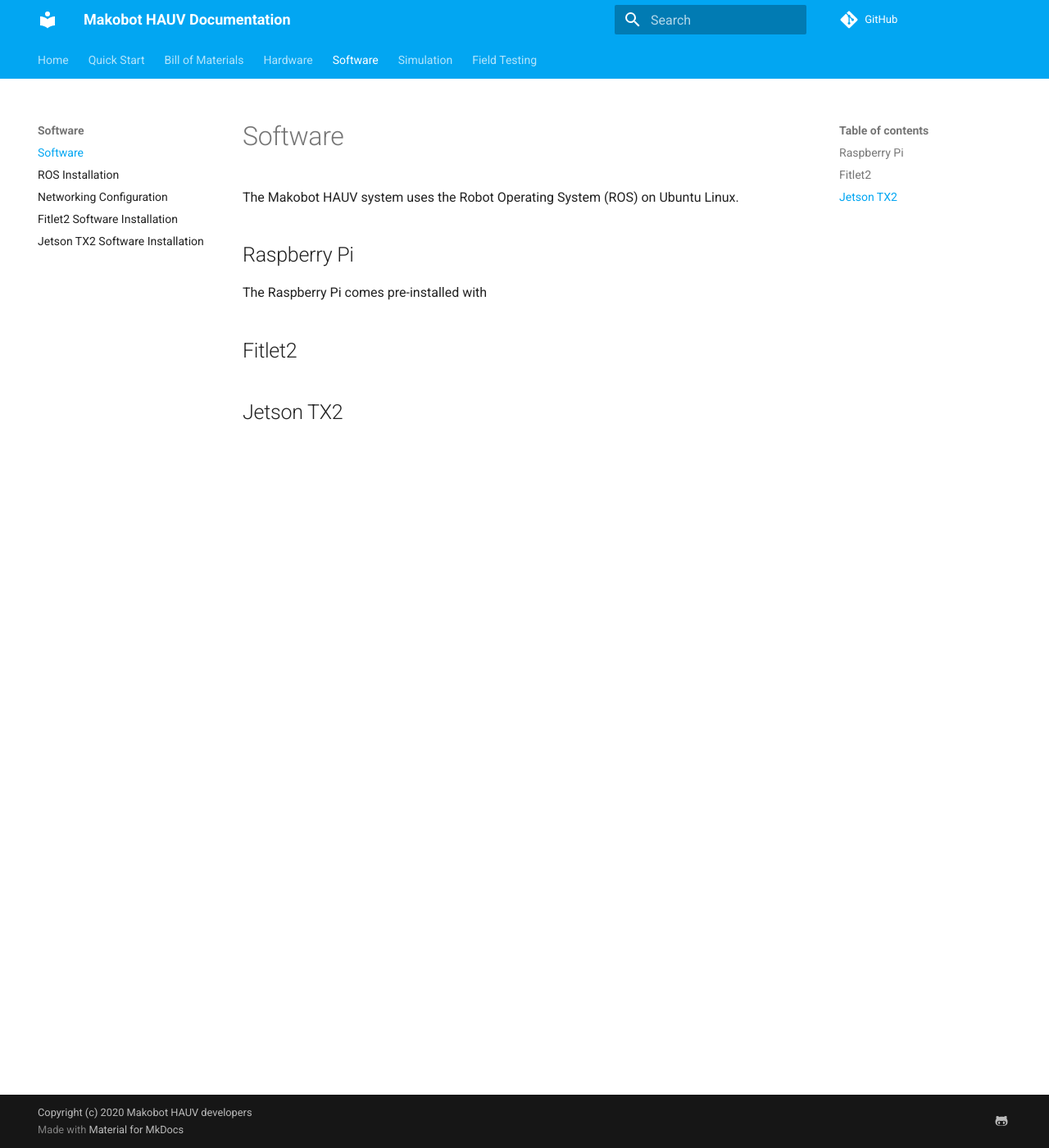
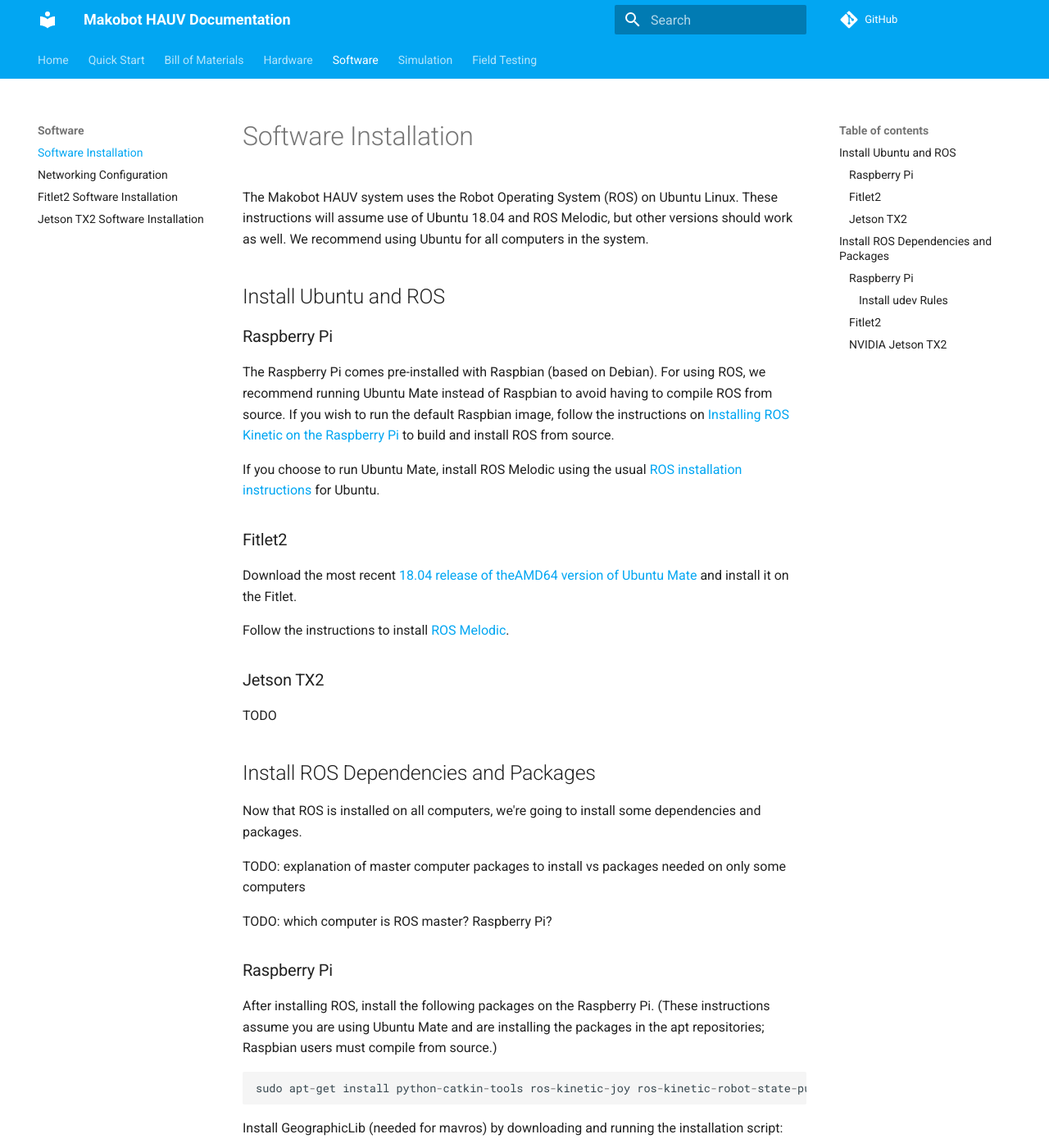
Before and after one commit to makobot-hauv/makobot-docs, an MkDocs documentation site: the page built from docs/software/software.md, in a window 1280 px wide and 1400 px high. Shown: the whole window at 82% size. Built offline with MkDocs 1.6.1 and Material for MkDocs 9.7.7, drawn with Linux system fonts in a browser that asks for light colours; some of the changed text lies outside the part shown.

Commit message:
update ros installation instructions

````diff
--- a/docs/software/software.md
+++ b/docs/software/software.md
@@ -1,14 +1,70 @@
-# Software
+# Software Installation
 
-The Makobot HAUV system uses the Robot Operating System (ROS) on Ubuntu Linux.
+The Makobot HAUV system uses the Robot Operating System (ROS) on Ubuntu Linux. These instructions will assume use of Ubuntu 18.04 and ROS Melodic, but other versions should work as well.  We recommend using Ubuntu for all computers in the system.
+
+## Install Ubuntu and ROS
+
+### Raspberry Pi
+
+The Raspberry Pi comes pre-installed with Raspbian (based on Debian). For using ROS, we recommend running Ubuntu Mate instead of Raspbian to avoid having to compile ROS from source. If you wish to run the default Raspbian image, follow the instructions on [Installing ROS Kinetic on the Raspberry Pi](http://wiki.ros.org/ROSberryPi/Installing%20ROS%20Kinetic%20on%20the%20Raspberry%20Pi) to build and install ROS from source.
+
+If you choose to run Ubuntu Mate, install ROS Melodic using the usual [ROS installation instructions](http://wiki.ros.org/melodic/Installation) for Ubuntu.
 
 
-## Raspberry Pi
+### Fitlet2
 
-The Raspberry Pi comes pre-installed with
+Download the most recent [18.04 release of theAMD64 version of Ubuntu Mate](https://ubuntu-mate.org/download/amd64/) and install it on the Fitlet.
+
+Follow the instructions to install [ROS Melodic](http://wiki.ros.org/melodic/Installation).
+
+### Jetson TX2
+
+TODO
 
 
-## Fitlet2
+
+## Install ROS Dependencies and Packages
+
+Now that ROS is installed on all computers, we're going to install some dependencies and packages.
+
+TODO: explanation of master computer packages to install vs packages needed on only some computers
+
+TODO: which computer is ROS master? Raspberry Pi?
+
+### Raspberry Pi
+
+After installing ROS, install the following packages on the Raspberry Pi. (These instructions assume you are using Ubuntu Mate and are installing the packages in the apt repositories; Raspbian users must compile from source.)
+
+```
+sudo apt-get install python-catkin-tools ros-kinetic-joy ros-kinetic-robot-state-publisher ros-kinetic-robot-localization ros-kinetic-mavros ros-kinetic-mavros-extras ros-kinetic-sound-play
+```
+
+Install GeographicLib (needed for mavros) by downloading and running the installation script:
+
+```
+wget https://raw.githubusercontent.com/mavlink/mavros/master/mavros/scripts/install_geographiclib_datasets.sh
+./install_geographiclib_datasets.sh
+```
+
+Make sure you've created a catkin workspace by following the instructions in [ROS Environment Setup](http://wiki.ros.org/ROS/Tutorials/InstallingandConfiguringROSEnvironment).
+
+In <your_catkin_workspace>/src, clone this repository:
+
+```
+git clone --recurse-submodules https://github.com/awilby/bluerov_ros.git
+cd ..
+catkin build
+```
+
+#### Install udev Rules
+
+Copy the udev rules from the bluerov_robot and bluerov_teleop packages to `/etc/udev/rules.d/`. Reload udev rules by running `sudo udevadm control --reload`.
 
 
-## Jetson TX2
+### Fitlet2
+
+TODO
+
+### NVIDIA Jetson TX2
+
+TODO
--- a/mkdocs.yml
+++ b/mkdocs.yml
@@ -46,8 +46,7 @@ nav:
             - Wiring Instructions: hardware/assembly/wiring.md
         - Testing: hardware/testing.md
     - Software:
-        - Software: software/software.md
-        - ROS Installation: software/ros_installation.md
+        - Software Installation: software/software.md
         - Networking Configuration: software/networking.md
         - Fitlet2 Software Installation: software/fitlet_installation.md
         - Jetson TX2 Software Installation: software/jetson_installation.md
````
Also changed, not shown: docs/software/ros_installation.md (deleted, +0 -16 lines).
